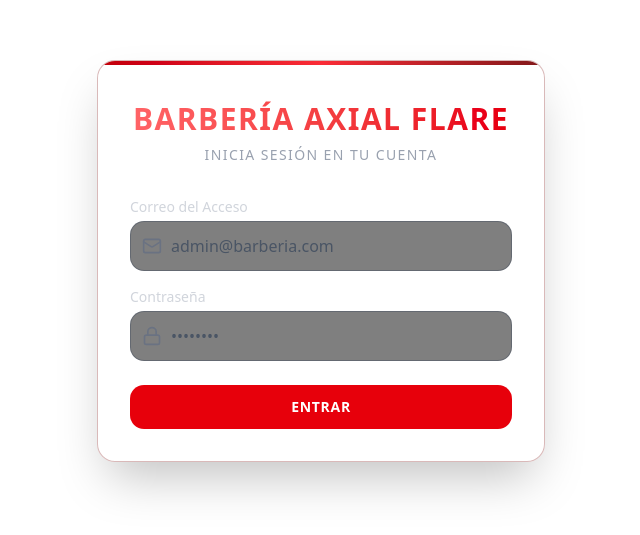
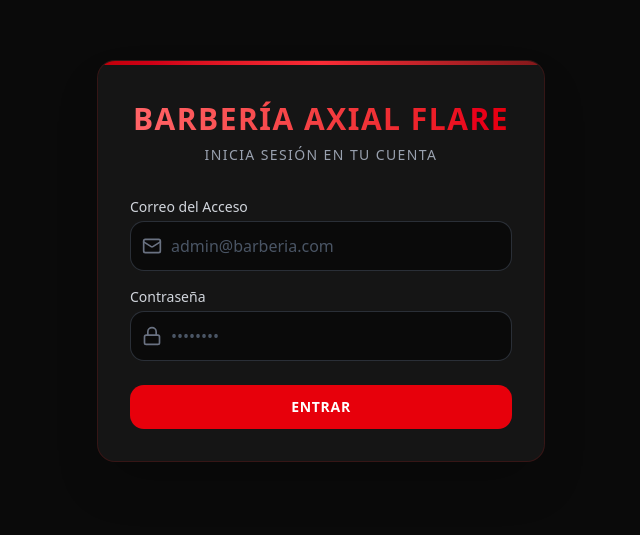
Before and after one commit to armandiucs114200-ui/barberia-fullstack, a Next.js app in the folder frontend/: page /login in a window 1280 px wide. Shown: the part 139-674 px from the top of the page, without its empty margins (319-959 px from the left). Built offline with nearby package versions, Linux system fonts and the light colour scheme; no server answers.

Commit message:
fix: Enable dark mode and fonts in layout

```diff
--- a/frontend/src/app/layout.js
+++ b/frontend/src/app/layout.js
@@ -1,15 +1,26 @@
+import { Geist, Geist_Mono } from "next/font/google";
 import { AuthProvider } from '@/context/AuthContext';
 import './globals.css';
 
+const geistSans = Geist({
+  variable: "--font-geist-sans",
+  subsets: ["latin"],
+});
+
+const geistMono = Geist_Mono({
+  variable: "--font-geist-mono",
+  subsets: ["latin"],
+});
+
 export const metadata = {
-  title: 'Barber Shop App',
+  title: 'Crimson Blades Barbershop',
   description: 'Gestiona tus citas de barbería con clima en tiempo real',
 };
 
 export default function RootLayout({ children }) {
   return (
-    <html lang="es">
-      <body>
+    <html lang="es" className="dark" suppressHydrationWarning>
+      <body className={`${geistSans.variable} ${geistMono.variable} antialiased bg-background text-foreground`}>
         <AuthProvider>
           {children}
         </AuthProvider>
```
